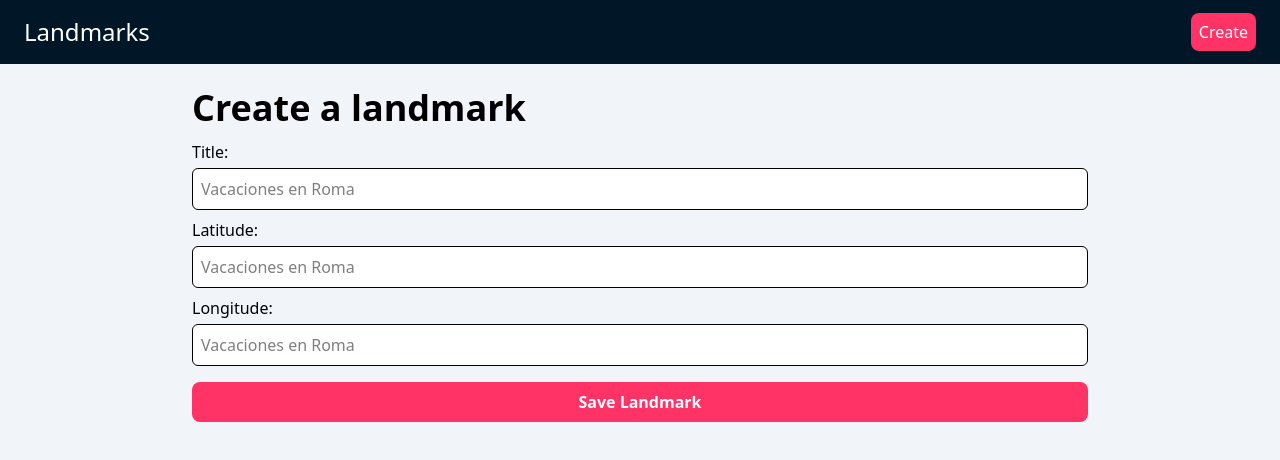
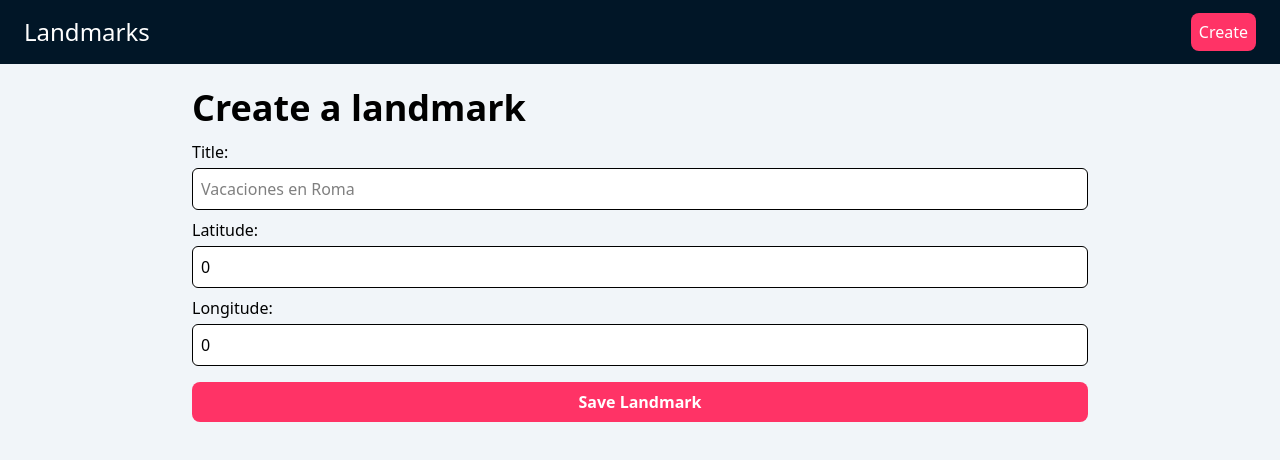
Before and after one commit to Alejandro1709/Landmarks-Front, a React (Vite) app: page /landmarks/create in a window 1280 px wide. Shown: the top 460 px of the page. Built offline with nearby package versions, Linux system fonts and the light colour scheme.

Commit message:
Add: Zod and react-hook-form

```diff
--- a/package.json
+++ b/package.json
@@ -13,8 +13,10 @@
     "@tailwindcss/vite": "^4.1.11",
     "react": "^19.1.0",
     "react-dom": "^19.1.0",
+    "react-hook-form": "^7.60.0",
     "react-router-dom": "^7.6.3",
-    "tailwindcss": "^4.1.11"
+    "tailwindcss": "^4.1.11",
+    "zod": "^3.25.76"
   },
   "devDependencies": {
     "@eslint/js": "^9.30.1",
--- a/src/components/LandmarkForm.tsx
+++ b/src/components/LandmarkForm.tsx
@@ -1,34 +1,83 @@
+import { useForm } from 'react-hook-form'
+import type { LandmarkFormData } from '../types'
+
 export default function LandmarkForm() {
+  const initialValues: LandmarkFormData = {
+    title: '',
+    latitude: 0,
+    longitude: 0,
+  }
+
+  const {
+    register,
+    handleSubmit,
+    formState: { errors },
+  } = useForm({ defaultValues: initialValues })
+
+  const handleCreate = (formData: LandmarkFormData) => {
+    console.log(formData)
+  }
+
   return (
-    <form className="flex flex-col gap-2" noValidate>
+    <form
+      className="flex flex-col gap-2"
+      onSubmit={handleSubmit(handleCreate)}
+      noValidate
+    >
       <div className="flex flex-col gap-1">
         <label htmlFor="title">Title:</label>
         <input
           className="bg-white border p-2 rounded-md"
           type="text"
-          name="title"
           id="title"
           placeholder="Vacaciones en Roma"
+          {...register('title', {
+            required: 'A title is required',
+          })}
         />
+        {errors.title ? (
+          <p className="text-red-400">{errors.title.message}</p>
+        ) : null}
       </div>
       <div className="flex flex-col gap-1">
         <label htmlFor="latitude">Latitude:</label>
         <input
           className="bg-white border p-2 rounded-md"
-          type="text"
-          name="latitude"
+          type="number"
           id="latitude"
-          placeholder="Vacaciones en Roma"
+          {...register('latitude', {
+            required: 'The latitude is required',
+            min: {
+              value: -90,
+              message: 'Invalid Latitude',
+            },
+            max: {
+              value: 90,
+              message: 'Invalid Latitude',
+            },
+          })}
         />
+        {errors.latitude ? (
+          <p className="text-red-400">{errors.latitude.message}</p>
+        ) : null}
       </div>
       <div className="flex flex-col gap-1">
         <label htmlFor="longitude">Longitude:</label>
         <input
           className="bg-white border p-2 rounded-md"
-          type="text"
-          name="longitude"
+          type="number"
           id="longitude"
-          placeholder="Vacaciones en Roma"
+          {...register('longitude', {
+            required: 'The longitude is required',
+            min: {
+              value: -180,
+              message: 'Invalid longitude',
+            },
+            max: {
+              value: 180,
+              message: 'Invalid longitude',
+            },
+          })}
         />
       </div>
 
--- /dev/null
+++ b/src/types/index.ts
@@ -0,0 +1,15 @@
+import { z } from 'zod'
+
+export const landmarkSchema = z.object({
+  _id: z.string(),
+  title: z.string(),
+  latitude: z.number(),
+  longitude: z.number(),
+})
+
+export type Landmark = z.infer<typeof landmarkSchema>
+
+export type LandmarkFormData = Pick<
+  Landmark,
+  'title' | 'latitude' | 'longitude'
+>
```
